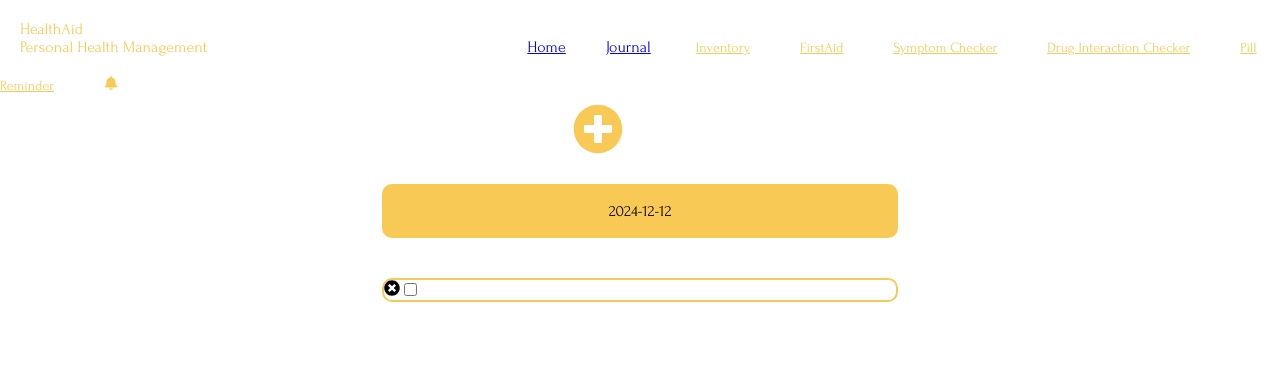
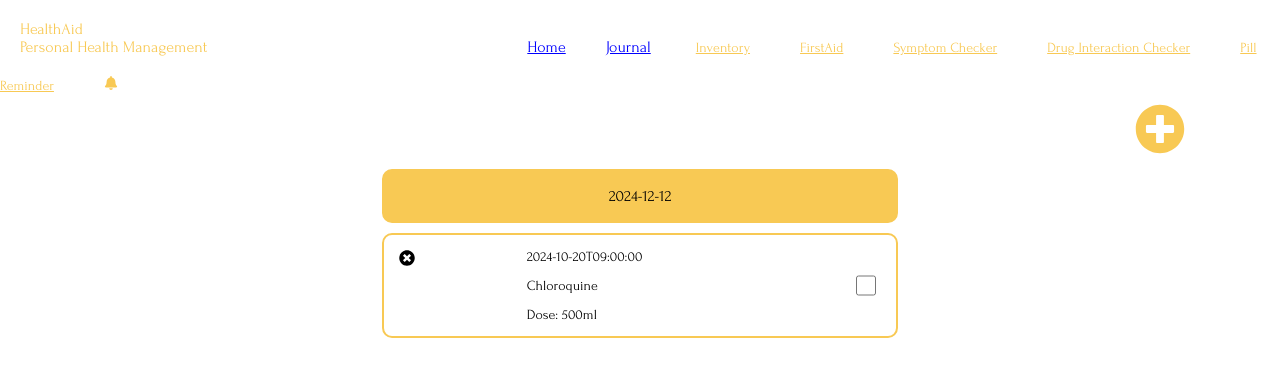
Before and after one commit to merytpeters/HealthAid, a React (Vite) app in the folder Frontend/: page /pillReminder in a window 1280 px wide. Shown: the top 376 px of the page. Built offline with nearby package versions, Linux system fonts and the light colour scheme; data requests are answered from the project's data file.

Commit message:
Pill reminder page

```diff
--- a/Frontend/src/App.css
+++ b/Frontend/src/App.css
@@ -185,17 +185,31 @@ input[type="button"].dashboard-input{
   border: 2px solid #f8c954;
   border-radius: 10px;
   width: 40%;
-  margin: 20px;
+  margin: 5px;
+  display: flex;
+  justify-content: space-between;
 }
 .add-sign {
   display: flex;
   justify-content: flex-end;
   padding: 10px;
   margin-right: 85px;
+}
 
-}
 .reminder-display {
   display: flex;
   flex-direction: column;
   align-items: center;
 }
+.reminder-text {
+  font-size: 14px;
+}
+.pill-card > input[type = "checkbox"]:checked {
+  accent-color: green;
+  margin: 20px;
+  width: 20px;
+}
+.pill-card > input[type = "checkbox"] {
+  margin: 20px;
+  width: 20px;
+}
--- a/Frontend/src/Data/fakedb.json
+++ b/Frontend/src/Data/fakedb.json
@@ -223,5 +223,14 @@
       "temp": "100",
       "time": "2025-01-17T17:20:15.039Z"
     }
+  ],
+  "reminder": [
+    {
+      "id": 1,
+      "drug_name": "Chloroquine",
+      "pill_time": "2024-10-20T09:00:00",
+      "dosage": "500ml",
+      "reminder": "6:00pm"
+    }
   ]
 }
--- a/Frontend/src/Pages/PillReminder.jsx
+++ b/Frontend/src/Pages/PillReminder.jsx
@@ -1,10 +1,40 @@
-import {useState} from "react"
+import {useState, useEffect} from "react"
 import Card from "../Components/Card";
-import {FaTimesCircle, FaPlusCircle,} from "react-icons/fa"
+import {FaTimesCircle, FaPlusCircle, FaPills, FaPrescriptionBottle, FaCapsules} from "react-icons/fa"
 const PillReminder = () => {
     const [addRow, setAddRow] = useState();
     const [showInput, setShowInput] = useState(false)
+    const [data, setData] = useState([])
     const getDate = new Date().toISOString().split('T')[0];
+
+
+    const deleteReminder = async (id) => {
+        const confirm = window.confirm("Are you sure want to delete?")
+        if (!confirm)
+            return;
+        const res = await fetch(`http://localhost:8000/reminder/${id}`, {
+            method: "DELETE",
+        });
+        window.location.reload();
+    }
+
+    useEffect(() => {
+        const fetchdata = async () => {
+            try {
+                const res = await fetch('http://localhost:8000/reminder')
+                const data = await res.json();
+                // console.log(data)
+                setData(data)
+            } catch (e) {
+                console.log("Error fetching data", e)
+            }
+        }
+        fetchdata();
+    }, [showInput]);
+
+    const missedReminder = (time) => {
+
+    }
 
     return (
        <>
@@ -58,18 +88,32 @@ const PillReminder = () => {
 
             </section>
             :
-            <section className="reminder-display">
-                    <div className="add-sign">
-                        <FaPlusCircle size={50} fill="#f8c954" onClick={() => setShowInput(true)}/>
-                    </div>
-                    <Card className="pill-card" newStyle={{backgroundColor: "#f8c954", textAlign: "center"}}>
+            <>
+                <div className="add-sign">
+                    <FaPlusCircle size={50} fill="#f8c954" onClick={() => setShowInput(true)}/>
+                </div>
+                <section className="reminder-display">
+                    <Card className="pill-card" newStyle={{backgroundColor: "#f8c954", textAlign: "center", justifyContent: "center"}}>
                         <p>{getDate}</p>
                     </Card>
-                    <Card className="pill-card">
-                        <FaTimesCircle />
-                        <input type="checkbox" />
-                    </Card>
-            </section>
+                    {
+                        data.map((item) => {
+                            return (
+                            <Card className="pill-card" key={item.id}>
+                                <FaTimesCircle style={{margin: "15px"}} onClick={() => deleteReminder(item.id)}/>
+                                <div className="reminder-text">
+                                    <p>{item.pill_time}</p>
+                                    <p>{item.drug_name}</p>
+                                    <p>Dose: {item.dosage}</p>
+                                </div>
+                                <label htmlFor="pill-input"></label>
+                                <input type="checkbox"  onClick={(event) => event} id="pill-input" />
+                            </Card>
+                            )
+                        })
+                    }
+                </section>
+            </>
         }
        </>
 
```
